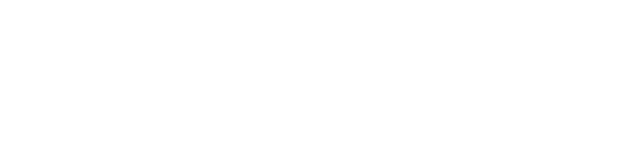
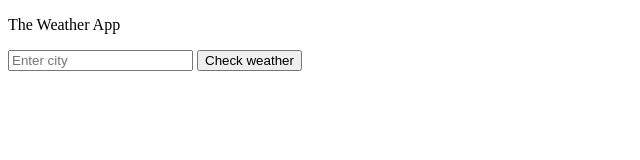
Before and after one commit to hazelnut6/weather-app, a plain HTML site: page index.html in a window 1280 px wide. Shown: the whole page, without its empty margins (0-640 px from the left). Drawn offline with Linux system fonts and the light colour scheme.

Commit message:
Add elements

```diff
--- a/index.html
+++ b/index.html
@@ -7,8 +7,30 @@
     <title>Weather App</title>
 </head>
 <body>
+    <div class="container">
+        <header>
+            <p class="webName">The Weather App</p>
+        </header>
 
+        <main>
+            <form id="form">
+                <input type="text" id="inputBar" placeholder="Enter city">
+                <button type="submit" id="submitBtn">Check weather</button>
+            </form>
 
+            <div id="weatherDiv">
+                <!-- <div class="weatherIcon"></div>
+                <div class="weatherTemp">
+                    <p class="tempDegree">80°C</p>
+                </div>
+                <div class="weatherDetails">
+                    <p class="weatherCity">Manila</p>
+                    <p class="weatherHumidity">70% humidity</p>
+                    <p class="weatherDesc">Overcast clouds, it's raining cats and dogs</p>
+                </div> -->
+            </div>
+        </main>
+    </div>
     <script src="app.js"></script>
 </body>
 </html>
```
